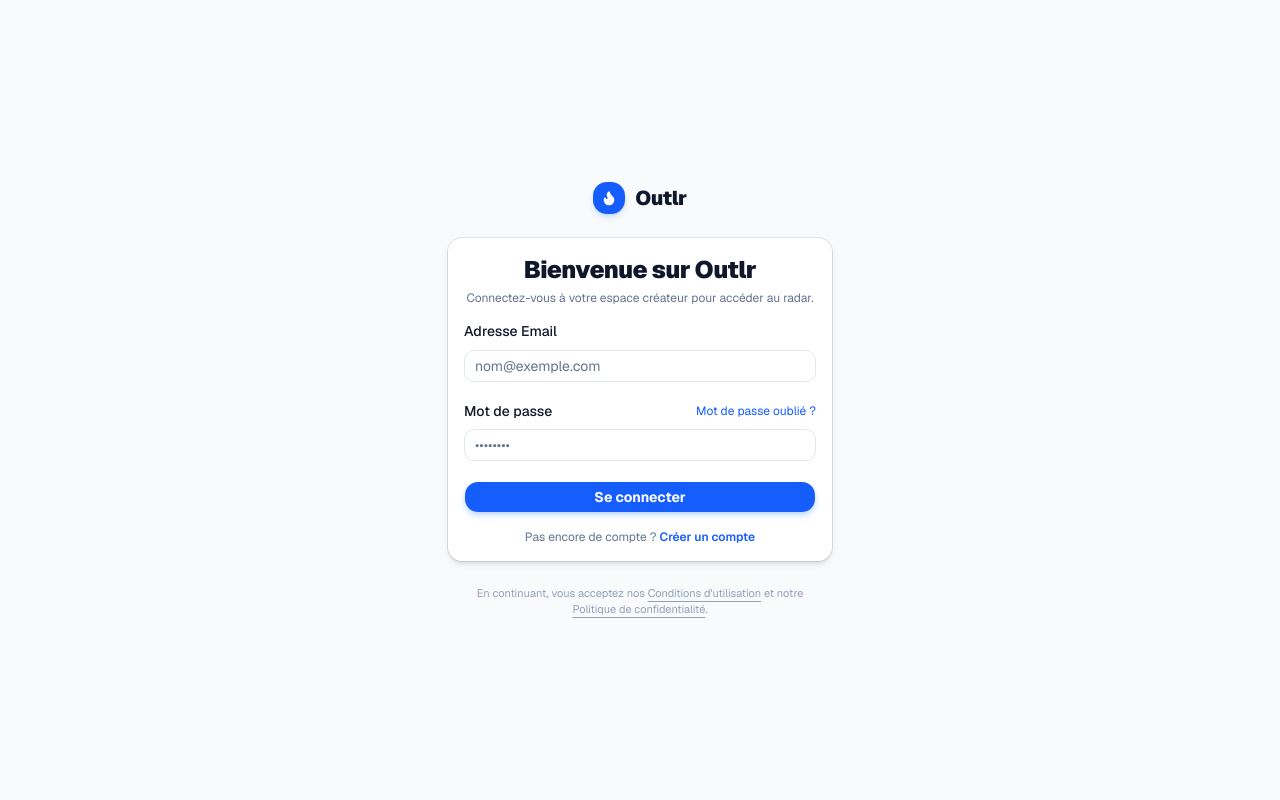
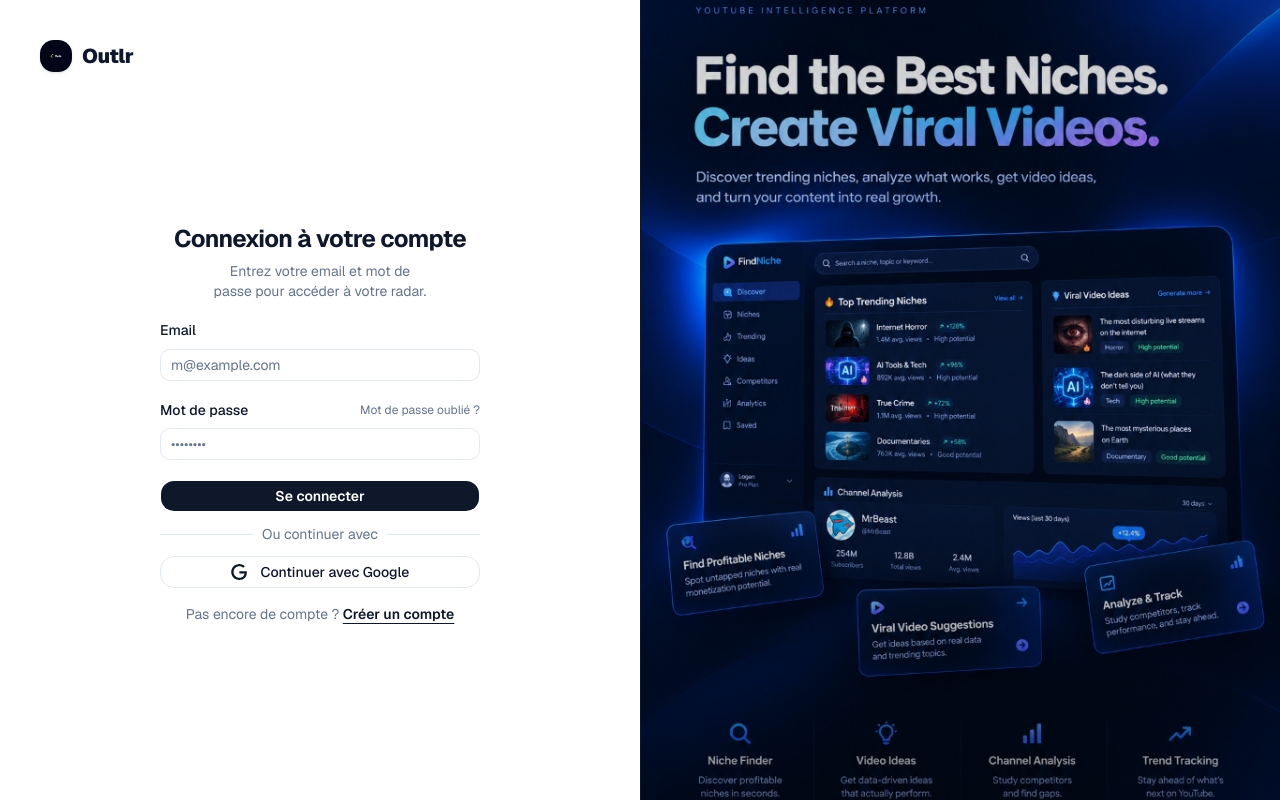
Before and after one commit to loganvenypro-lgtm/Outlr, a Next.js app: page /login in a window 1280 px wide. Built offline with nearby package versions, Linux system fonts and the light colour scheme.

Commit message:
feat: implement shadcn login-02 split layout with uploaded showcase image

```diff
--- a/src/app/login/page.tsx
+++ b/src/app/login/page.tsx
@@ -1,21 +1,40 @@
-"use client"
+"use client";
 
-import { LoginForm } from "@/components/login-form"
-import { Flame } from "lucide-react"
-import Link from "next/link"
+import Link from "next/link";
+import { LoginForm } from "@/components/login-form";
 
 export default function LoginPage() {
   return (
-    <div className="flex min-h-svh flex-col items-center justify-center gap-6 bg-slate-50 p-6 md:p-10">
-      <div className="flex w-full max-w-sm flex-col gap-6">
-        <Link href="/" className="flex items-center gap-2.5 self-center font-bold text-slate-900 group">
-          <div className="flex size-8 items-center justify-center rounded-xl bg-blue-600 text-white shadow-md shadow-blue-500/20 group-hover:scale-105 transition-transform">
-            <Flame className="size-4 fill-white" />
+    <div className="grid min-h-svh lg:grid-cols-2 bg-white">
+      <div className="flex flex-col gap-4 p-6 md:p-10">
+        <div className="flex justify-center gap-2 md:justify-start">
+          <Link href="/" className="flex items-center gap-2.5 font-bold group">
+            <div className="flex size-8 items-center justify-center rounded-xl bg-slate-950 p-1.5 shadow-sm group-hover:scale-105 transition-transform">
+              <img
+                src="/outlr-logo.png"
+                alt="Outlr Logo"
+                className="size-full object-contain"
+              />
+            </div>
+            <span className="text-xl tracking-tight font-black text-slate-900">
+              Outlr
+            </span>
+          </Link>
+        </div>
+        <div className="flex flex-1 items-center justify-center">
+          <div className="w-full max-w-xs">
+            <LoginForm />
           </div>
-          <span className="text-xl tracking-tight font-black">Outlr</span>
-        </Link>
-        <LoginForm />
+        </div>
+      </div>
+      <div className="relative hidden bg-slate-950 lg:block overflow-hidden border-l border-slate-900">
+        <img
+          src="/login-banner.jpg"
+          alt="Outlr Platform Showcase"
+          className="absolute inset-0 h-full w-full object-cover object-center"
+        />
+        <div className="absolute inset-0 bg-gradient-to-t from-black/40 via-transparent to-black/20 pointer-events-none" />
       </div>
     </div>
-  )
+  );
 }
--- a/src/components/login-form.tsx
+++ b/src/components/login-form.tsx
@@ -4,13 +4,6 @@
 import { useRouter } from "next/navigation";
 import { cn } from "cn";
 import { Button } from "@/components/ui/button";
-import {
-  Card,
-  CardContent,
-  CardDescription,
-  CardHeader,
-  CardTitle,
-} from "@/components/ui/card";
 import {
   Field,
   FieldDescription,
@@ -24,7 +17,7 @@
 export function LoginForm({
   className,
   ...props
-}: React.ComponentProps<"div">) {
+}: React.ComponentProps<"form">) {
   const router = useRouter();
   const [isSignUp, setIsSignUp] = useState(false);
   const [name, setName] = useState("");
@@ -55,7 +48,6 @@
         return;
       }
 
-      // Success -> Redirect to dashboard
       router.push("/");
       router.refresh();
     } catch (err: any) {
@@ -66,21 +58,19 @@
   };
 
   return (
-    <div className={cn("flex flex-col gap-6", className)} {...props}>
-      <Card className="border-slate-200/80 shadow-md">
-        <CardHeader className="text-center">
-          <CardTitle className="text-2xl font-black text-slate-900 tracking-tight">
-            {isSignUp ? "Créer un compte Outlr" : "Bienvenue sur Outlr"}
-          </CardTitle>
-          <CardDescription className="text-slate-500 text-xs">
+    <form onSubmit={handleSubmit} className={cn("flex flex-col gap-6", className)} {...props}>
+      <FieldGroup>
+        <div className="flex flex-col items-center gap-1.5 text-center">
+          <h1 className="text-2xl font-bold tracking-tight text-slate-900">
+            {isSignUp ? "Créer un compte Outlr" : "Connexion à votre compte"}
+          </h1>
+          <p className="text-sm text-balance text-muted-foreground">
             {isSignUp
-              ? "Rejoignez le radar d'outliers YouTube et commencez à détecter les niches à fort potentiel."
-              : "Connectez-vous à votre espace créateur pour accéder au radar."}
-          </CardDescription>
-        </CardHeader>
-        <CardContent>
-          <form onSubmit={handleSubmit}>
-            <FieldGroup>
+              ? "Rejoignez la plateforme et explorez les niches YouTube virales."
+              : "Entrez votre email et mot de passe pour accéder à votre radar."}
+          </p>
+        </div>
+
         {error && (
           <div className="flex items-center gap-2 p-3 text-xs rounded-xl bg-rose-50 border border-rose-200 text-rose-700">
             <AlertCircle className="size-4 shrink-0" />
@@ -103,11 +93,11 @@
         )}
 
         <Field>
-                <FieldLabel htmlFor="email">Adresse Email</FieldLabel>
+          <FieldLabel htmlFor="email">Email</FieldLabel>
           <Input
             id="email"
             type="email"
-                  placeholder="nom@exemple.com"
+            placeholder="m@example.com"
             value={email}
             onChange={(e) => setEmail(e.target.value)}
             required
@@ -115,12 +105,12 @@
         </Field>
 
         <Field>
-                <div className="flex items-center justify-between">
+          <div className="flex items-center">
             <FieldLabel htmlFor="password">Mot de passe</FieldLabel>
             {!isSignUp && (
               <a
                 href="#"
-                      className="text-xs text-blue-600 hover:underline"
+                className="ml-auto text-xs text-muted-foreground underline-offset-4 hover:underline"
               >
                 Mot de passe oublié ?
               </a>
@@ -140,23 +130,37 @@
           <Button
             type="submit"
             disabled={loading}
-                  className="w-full bg-blue-600 hover:bg-blue-500 font-bold py-2.5 rounded-xl shadow-md shadow-blue-500/20 text-white transition-all cursor-pointer"
+            className="w-full bg-slate-900 text-white hover:bg-slate-800 font-semibold py-2.5 rounded-xl transition-all cursor-pointer"
           >
             {loading && <Loader2 className="size-4 animate-spin mr-2" />}
             {isSignUp ? "Créer mon compte" : "Se connecter"}
           </Button>
+        </Field>
 
-                <div className="text-center text-xs text-slate-500 pt-2">
+        <FieldSeparator>Ou continuer avec</FieldSeparator>
+
+        <Field>
+          <Button variant="outline" type="button" className="w-full rounded-xl cursor-pointer">
+            <svg xmlns="http://www.w3.org/2000/svg" viewBox="0 0 24 24" className="size-4 mr-2">
+              <path
+                d="M12.48 10.92v3.28h7.84c-.24 1.84-.853 3.187-1.787 4.133-1.147 1.147-2.933 2.4-6.053 2.4-4.827 0-8.6-3.893-8.6-8.72s3.773-8.72 8.6-8.72c2.6 0 4.507 1.027 5.907 2.347l2.307-2.307C18.747 1.44 16.133 0 12.48 0 5.867 0 .307 5.387.307 12s5.56 12 12.173 12c3.573 0 6.267-1.173 8.373-3.36 2.16-2.16 2.84-5.213 2.84-7.667 0-.76-.053-1.467-.173-2.053H12.48z"
+                fill="currentColor"
+              />
+            </svg>
+            Continuer avec Google
+          </Button>
+
+          <FieldDescription className="text-center pt-2">
             {isSignUp ? (
               <>
-                      Vous avez déjà un compte ?{" "}
+                Déjà un compte ?{" "}
                 <button
                   type="button"
                   onClick={() => {
                     setIsSignUp(false);
                     setError(null);
                   }}
-                        className="text-blue-600 font-semibold hover:underline cursor-pointer"
+                  className="font-semibold text-slate-900 underline underline-offset-4 cursor-pointer"
                 >
                   Se connecter
                 </button>
@@ -170,21 +174,15 @@
                     setIsSignUp(true);
                     setError(null);
                   }}
-                        className="text-blue-600 font-semibold hover:underline cursor-pointer"
+                  className="font-semibold text-slate-900 underline underline-offset-4 cursor-pointer"
                 >
                   Créer un compte
                 </button>
               </>
             )}
-                </div>
+          </FieldDescription>
         </Field>
       </FieldGroup>
     </form>
-        </CardContent>
-      </Card>
-      <FieldDescription className="px-6 text-center text-[11px] text-slate-400">
-        En continuant, vous acceptez nos <a href="#" className="underline">Conditions d&apos;utilisation</a> et notre <a href="#" className="underline">Politique de confidentialité</a>.
-      </FieldDescription>
-    </div>
   );
 }
```
Also changed, not shown: public/login-banner.jpg (added). Lines whose indentation alone changed are shown as unchanged.
